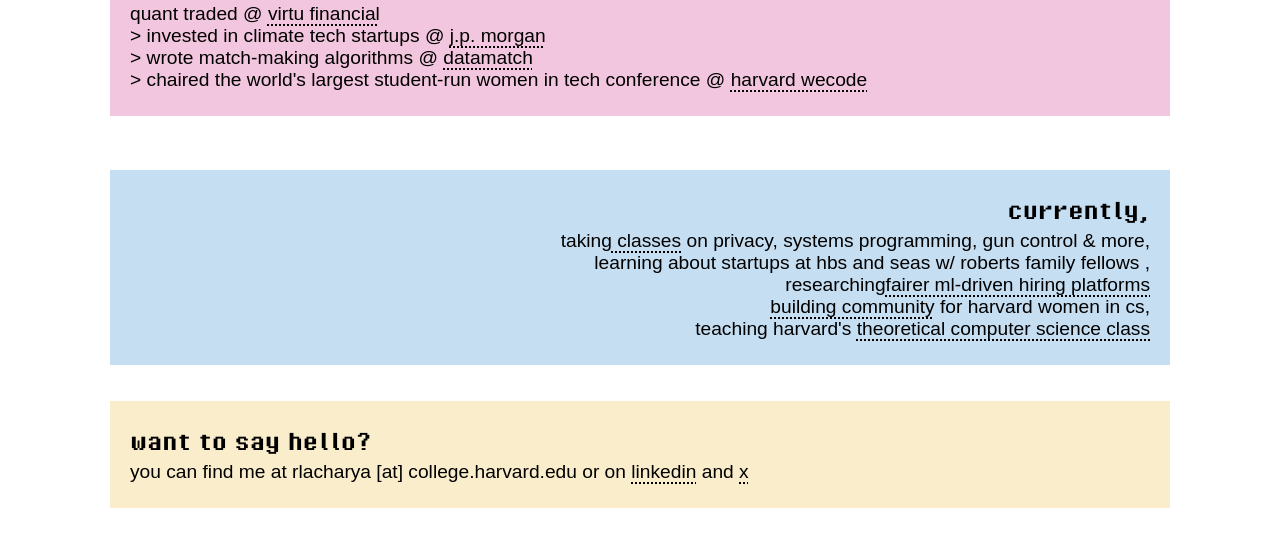
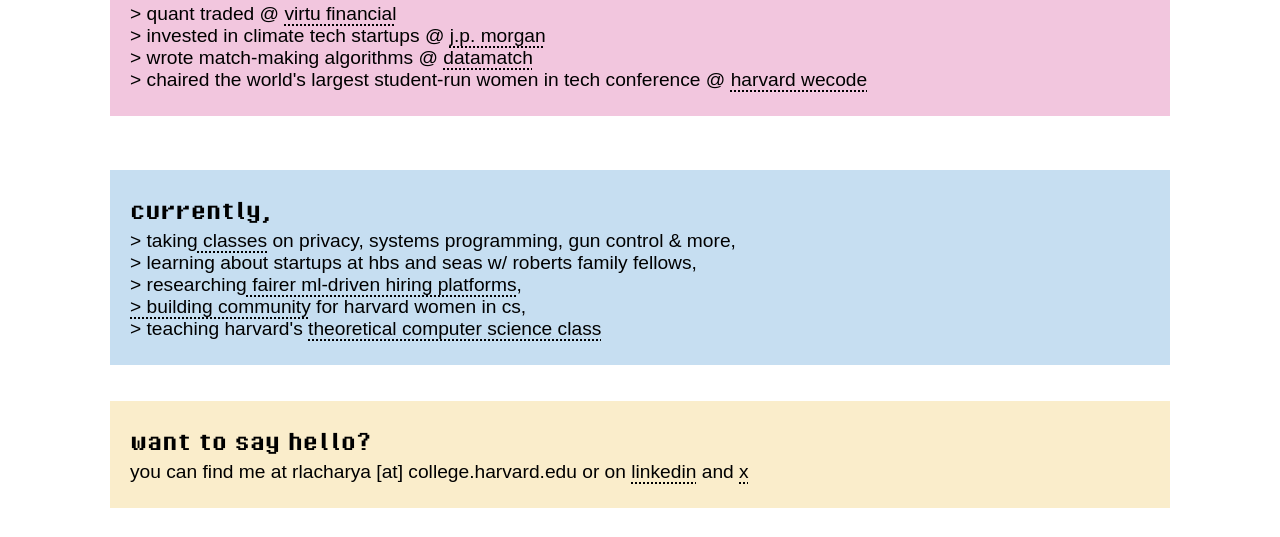
Before and after one commit to rheaacharya11/primary-colors-website, a plain HTML site: page index.html in a window 1280 px wide. Shown: the part 703-1240 px from the top of the page. Drawn offline with Linux system fonts and the light colour scheme; a script that the page names is missing.

Commit message:
left align everything

```diff
--- a/index.html
+++ b/index.html
@@ -52,20 +52,23 @@
         <br>
         <div style="background-color: #f2c6de; padding: 20px;">
         <h4> <b> in past lives, </b></h4>
-        <p class="special" > quant traded @ <a href="https://www.virtu.com" class = "bold-link">virtu financial</a> <br> > invested in climate tech startups @ <a href="https://www.jpmorgan.com/global" class = "bold-link">j.p. morgan</a><br> > wrote match-making algorithms @ <a href="https://datamatch.me"class = "bold-link">datamatch</a><br> > chaired the world's largest student-run women in tech conference @ <a href="https://www.wecodeconference.com" class = "bold-link">harvard wecode</a>
+        <p class="special" > > quant traded @ <a href="https://www.virtu.com" class = "bold-link">virtu financial</a>
+          <br> > invested in climate tech startups @ <a href="https://www.jpmorgan.com/global" class = "bold-link">j.p. morgan</a>
+          <br> > wrote match-making algorithms @ <a href="https://datamatch.me"class = "bold-link">datamatch</a>
+          <br> > chaired the world's largest student-run women in tech conference @ <a href="https://www.wecodeconference.com" class = "bold-link">harvard wecode</a>
         </p>
         </div>
         <br>
         <br>
         <br>
         <div style="background-color: #c6def1; padding: 20px;">
-        <h4 class="align-right"> <b>  currently,  </b></h4>
-        <p class="special align-right">
-          taking<a href="./classes.html" class="bold-link">  classes</a>  on privacy, systems programming, gun control & more,<br>
-        learning about startups at hbs and seas w/ <a href="https://www.hbs.edu/mba/roberts-family-fellows/Pages/profiles.aspx" class = "bold-link"></a> roberts family fellows </a>,<br>
-       researching<a href="https://hireaspirations.seas.harvard.edu" class = "bold-link">fairer ml-driven hiring platforms</a>  <br>
-        <a href="https://www.huwics.com/" class = "bold-link"> building community</a>  for harvard women in cs,<br>
-        teaching harvard's <a href="https://harvard-cs-1200.github.io/cs1200/" class = "bold-link">theoretical computer science class </a>  </p>
+        <h4 class="align-left"> <b>  currently,  </b></h4>
+        <p class="special align-left">
+          > taking<a href="./classes.html" class="bold-link">  classes</a>  on privacy, systems programming, gun control & more,
+          <br> > learning about startups at hbs and seas w/ <a href="https://www.hbs.edu/mba/roberts-family-fellows/Pages/profiles.aspx" class = "bold-link"></a> roberts family fellows</a>,
+          <br>> researching<a href="https://hireaspirations.seas.harvard.edu" class = "bold-link"> fairer ml-driven hiring platforms</a>,
+          <br><a href="https://www.huwics.com/" class = "bold-link">> building community</a> for harvard women in cs,<br>
+          > teaching harvard's <a href="https://harvard-cs-1200.github.io/cs1200/" class = "bold-link">theoretical computer science class </a> </p>
 
       </div>
         <br>
```
